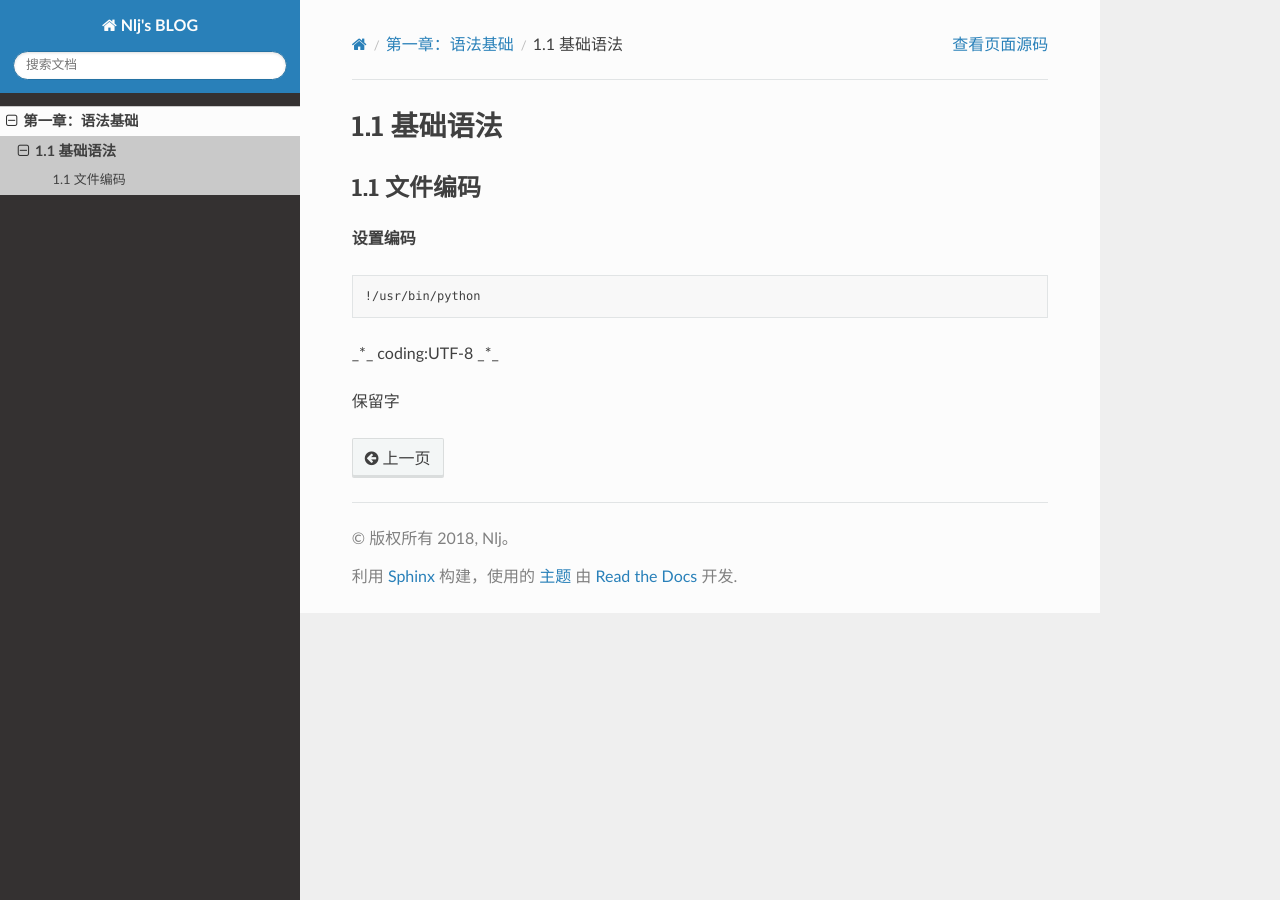
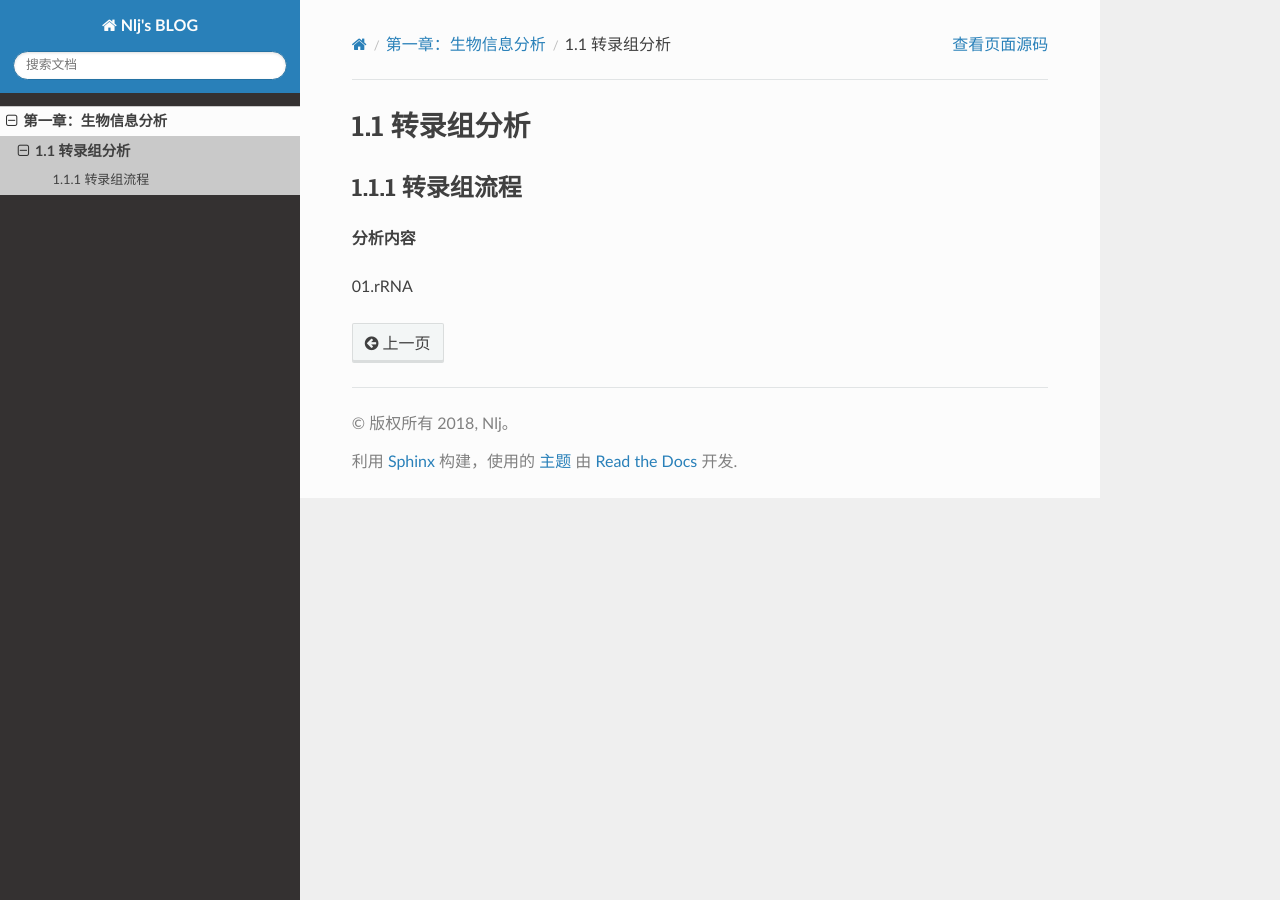
Before and after one commit to nanlijun/blogs, a Sphinx documentation site: the page built from source/contents/c01/p01_structer.rst, in a window 1280 px wide. Built offline with Sphinx 7.4.7 and the Read the Docs theme 2.0.0, drawn with Linux system fonts in a browser that asks for light colours.

Commit message:
将暂存区文件提交到本地仓库

```diff
--- a/source/chapters/p01_data_structures.rst
+++ b/source/chapters/p01_data_structures.rst
@@ -1,5 +1,5 @@
 ==========================
-第一章：语法基础
+第一章：生物信息分析
 ==========================
 
 Python 编码设置
--- a/source/contents/c01/p01_structer.rst
+++ b/source/contents/c01/p01_structer.rst
@@ -1,15 +1,10 @@
 ===============================
-1.1 基础语法
+1.1 转录组分析
 ===============================
 
-1.1 文件编码
+1.1.1 转录组流程
 ---------------------------
 
-**设置编码**
+**分析内容**
 
-::
-
-!/usr/bin/python
-_*_ coding:UTF-8 _*_
-
-保留字
+01.rRNA
```
